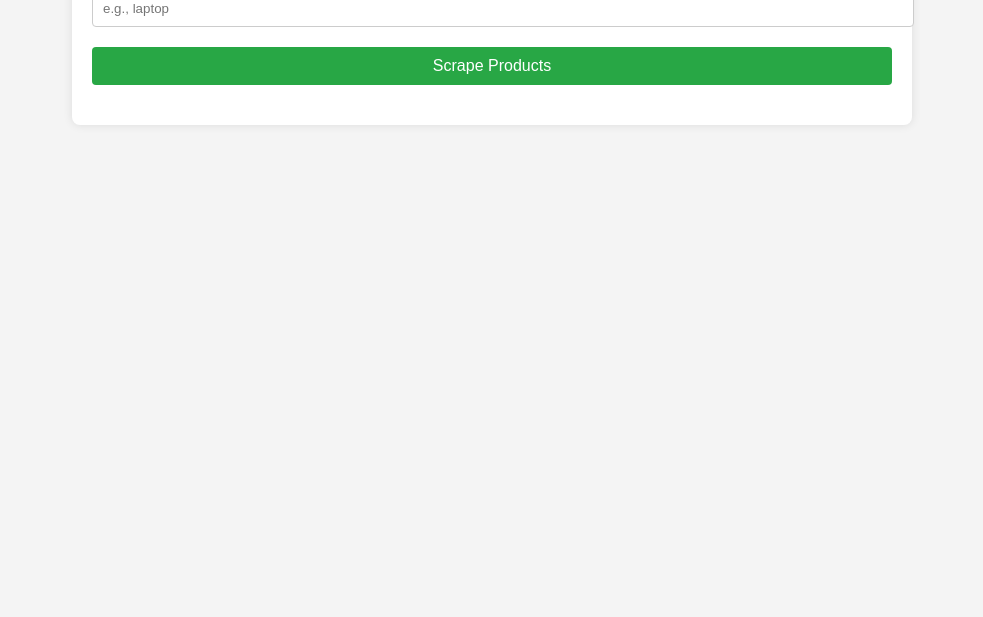
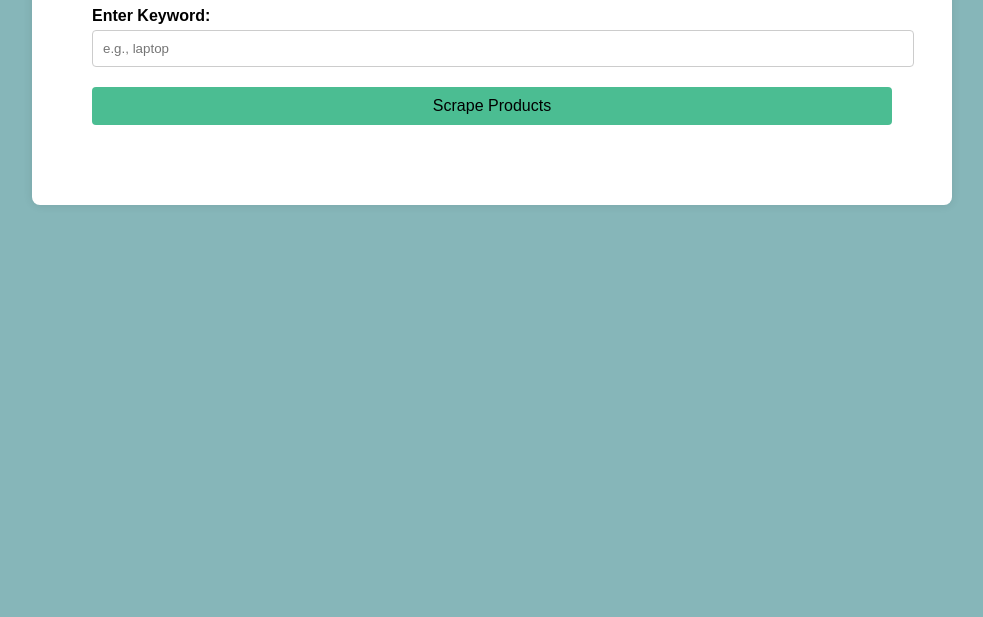
Before and after one commit to SupposedlySlyFox/AmazonScrapper, a website: page index.html in a window 1280 px wide. Shown: the part 183-800 px from the top of the page, without its empty margins (148-1131 px from the left). Drawn offline with Linux system fonts and the light colour scheme.

Commit message:
Update index.html

```diff
--- a/index.html
+++ b/index.html
@@ -7,14 +7,14 @@
     <style>
         body {
             font-family: Arial, sans-serif;
-            background-color: #f4f4f4;
+            background-color: #86b6b9;
             margin: 0;
             padding: 0;
         }
         .container {
             max-width: 800px;
             margin: 50px auto;
-            padding: 20px;
+            padding: 60px;
             background-color: white;
             box-shadow: 0 0 10px rgba(0,0,0,0.1);
             border-radius: 8px;
@@ -41,15 +41,15 @@
             display: inline-block;
             width: 100%;
             padding: 10px;
-            background-color: #28a745;
-            color: white;
+            background-color: #4bbd92;
+            color: #000000;
             border: none;
             border-radius: 4px;
             cursor: pointer;
             font-size: 16px;
         }
         button:hover {
-            background-color: #218838;
+            background-color: #3e9976;
         }
         .results {
             margin-top: 20px;
@@ -76,7 +76,7 @@
     <div class="container">
         <h1>Amazon Product Scraper</h1>
         <div class="form-group">
-            <label for="keyword">Enter Keyword:</label>
+            <label for="keyword">Enter Keyword:</label style="width: 778px;">
             <input type="text" id="keyword" placeholder="e.g., laptop">
         </div>
         <button id="scrapeButton">Scrape Products</button>
```
